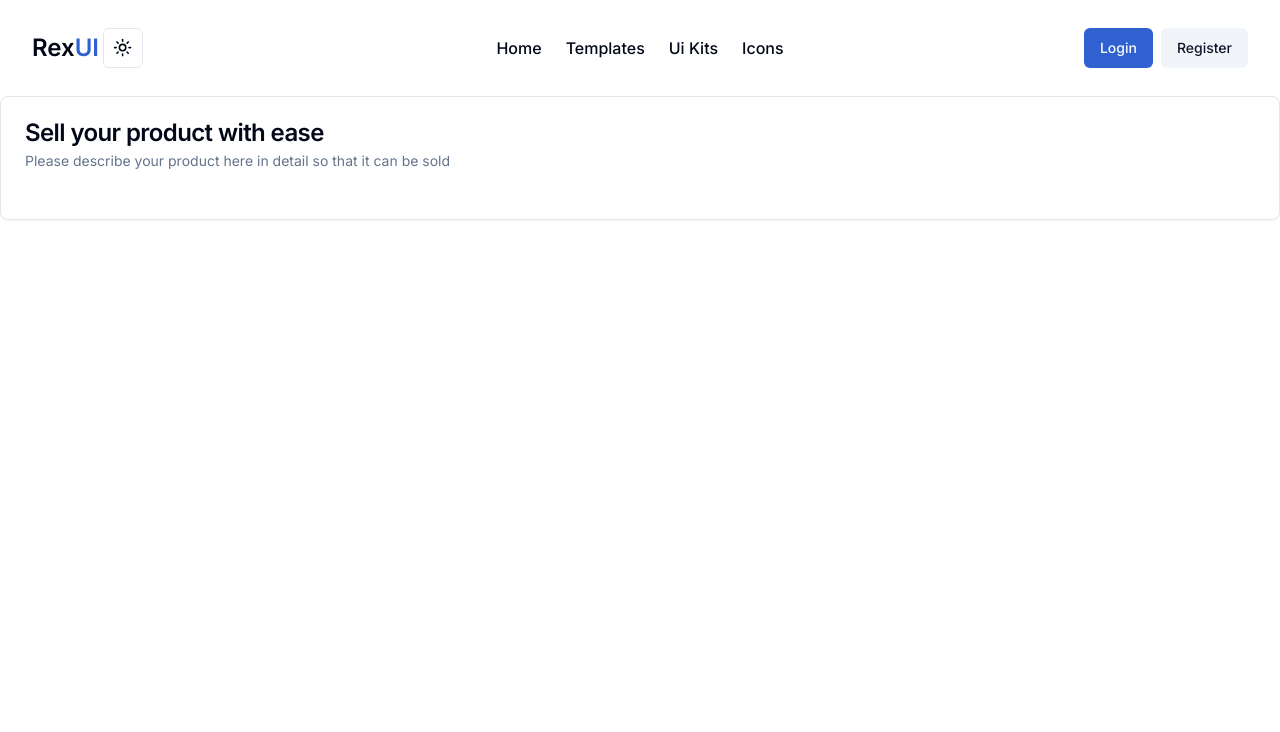
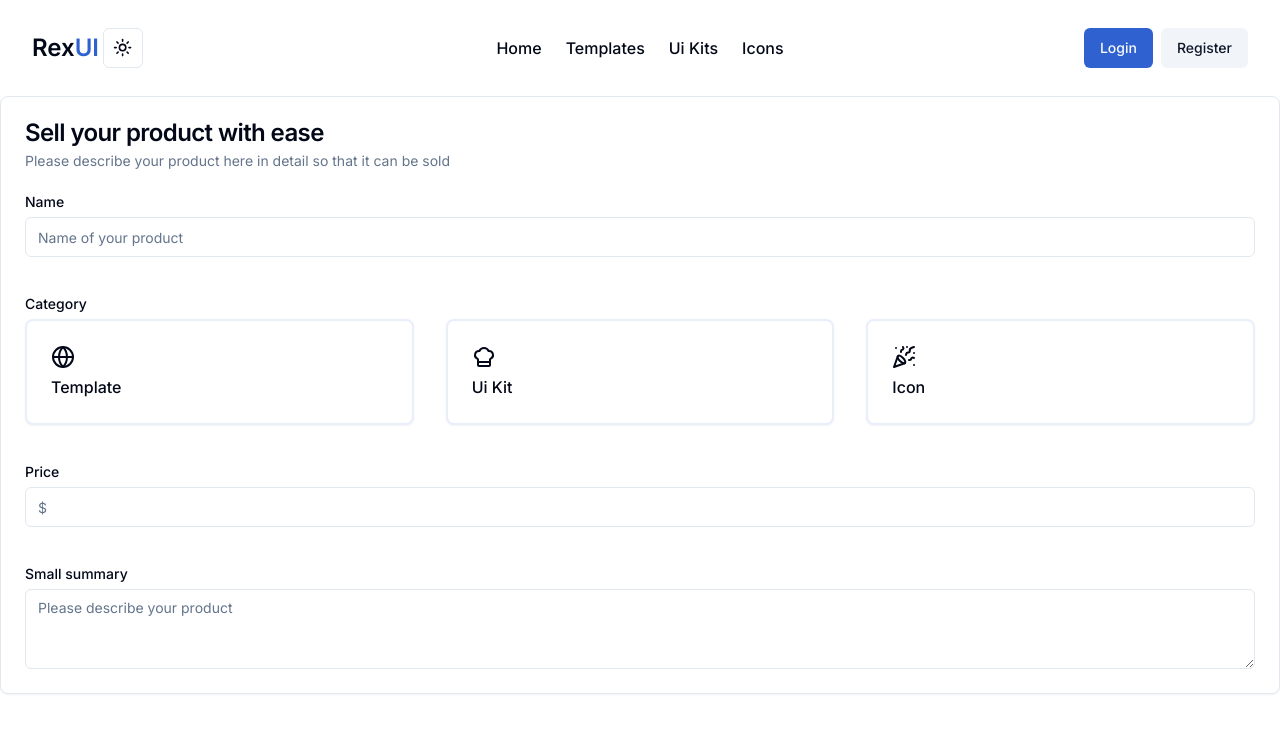
Before and after one commit to r2-h/digital_marketplace, a Next.js app: page /sell in a window 1280 px wide. Shown: the top 732 px of the page. Built offline with nearby package versions, Linux system fonts and the light colour scheme; no server answers.

Commit message:
before tiptap

```diff
--- a/app/sell/loading.tsx
+++ b/app/sell/loading.tsx
@@ -1,9 +1,14 @@
-import { Loader } from "lucide-react"
+import { Card, CardHeader } from "@/components/ui/card";
+import { Skeleton } from "@/components/ui/skeleton";
 
-export default function Loading() {
+export default function SellRouteLoading() {
   return (
-    <div className="flex items-center gap-5 justify-center">
-      <Loader className="animate-spin" /> Loading...
+    <div className="max-w-7xl mx-auto px-4 md:px-8">
+      <Card>
+        <CardHeader className="h-[1000px]">
+          <Skeleton className="w-full h-full" />
+        </CardHeader>
+      </Card>
     </div>
-  )
+  );
 }
--- a/app/sell/page.tsx
+++ b/app/sell/page.tsx
@@ -1,4 +1,8 @@
+import { SelectCategory } from "@/components/SelectCategory"
 import { Card, CardContent, CardDescription, CardHeader, CardTitle } from "@/components/ui/card"
+import { Input } from "@/components/ui/input"
+import { Label } from "@/components/ui/label"
+import { Textarea } from "@/components/ui/textarea"
 
 export default async function SellPage() {
   return (
@@ -12,7 +16,22 @@
             </CardDescription>
           </CardHeader>
           <CardContent className="flex flex-col gap-y-10">
-            <div></div>
+            <div className="flex flex-col gap-y-2">
+              <Label htmlFor="email">Name</Label>
+              <Input type="text" placeholder="Name of your product" />
+            </div>
+            <div className="flex flex-col gap-y-2">
+              <Label htmlFor="email">Category</Label>
+              <SelectCategory />
+            </div>
+            <div className="flex flex-col gap-y-2">
+              <Label htmlFor="email">Price</Label>
+              <Input placeholder="$" type="number" />
+            </div>
+            <div className="flex flex-col gap-y-2">
+              <Label htmlFor="email">Small summary</Label>
+              <Textarea placeholder="Please describe your product" />
+            </div>
           </CardContent>
         </form>
       </Card>
--- /dev/null
+++ b/components/SelectCategory.tsx
@@ -0,0 +1,29 @@
+"use client"
+import { Card, CardHeader } from "@/components/ui/card"
+import { categoryItems } from "@/lib/category-items"
+
+import { useState } from "react"
+
+export function SelectCategory() {
+  const [selectedCategory, setSelectedCategory] = useState<string | null>(null)
+  return (
+    <div className="grid gird-cols-1 sm:grid-cols-2 md:grid-cols-3 gap-8">
+      <input type="hidden" name="category" value={selectedCategory || ""} />
+      {categoryItems.map((item) => (
+        <div key={item.id} className="cursor-pointer">
+          <Card
+            className={
+              selectedCategory === item.name ? "border-primary border-2" : "border-2 border-primary/10"
+            }
+            onClick={() => setSelectedCategory(item.name)}
+          >
+            <CardHeader>
+              {item.image}
+              <h3 className="font-medium">{item.title}</h3>
+            </CardHeader>
+          </Card>
+        </div>
+      ))}
+    </div>
+  )
+}
--- /dev/null
+++ b/components/ui/input.tsx
@@ -0,0 +1,25 @@
+import * as React from "react"
+
+import { cn } from "@/lib/utils"
+
+export interface InputProps
+  extends React.InputHTMLAttributes<HTMLInputElement> {}
+
+const Input = React.forwardRef<HTMLInputElement, InputProps>(
+  ({ className, type, ...props }, ref) => {
+    return (
+      <input
+        type={type}
+        className={cn(
+          "flex h-10 w-full rounded-md border border-input bg-background px-3 py-2 text-sm ring-offset-background file:border-0 file:bg-transparent file:text-sm file:font-medium placeholder:text-muted-foreground focus-visible:outline-none focus-visible:ring-2 focus-visible:ring-ring focus-visible:ring-offset-2 disabled:cursor-not-allowed disabled:opacity-50",
+          className
+        )}
+        ref={ref}
+        {...props}
+      />
+    )
+  }
+)
+Input.displayName = "Input"
+
+export { Input }
--- /dev/null
+++ b/components/ui/label.tsx
@@ -0,0 +1,26 @@
+"use client"
+
+import * as React from "react"
+import * as LabelPrimitive from "@radix-ui/react-label"
+import { cva, type VariantProps } from "class-variance-authority"
+
+import { cn } from "@/lib/utils"
+
+const labelVariants = cva(
+  "text-sm font-medium leading-none peer-disabled:cursor-not-allowed peer-disabled:opacity-70"
+)
+
+const Label = React.forwardRef<
+  React.ElementRef<typeof LabelPrimitive.Root>,
+  React.ComponentPropsWithoutRef<typeof LabelPrimitive.Root> &
+    VariantProps<typeof labelVariants>
+>(({ className, ...props }, ref) => (
+  <LabelPrimitive.Root
+    ref={ref}
+    className={cn(labelVariants(), className)}
+    {...props}
+  />
+))
+Label.displayName = LabelPrimitive.Root.displayName
+
+export { Label }
--- /dev/null
+++ b/components/ui/skeleton.tsx
@@ -0,0 +1,15 @@
+import { cn } from "@/lib/utils"
+
+function Skeleton({
+  className,
+  ...props
+}: React.HTMLAttributes<HTMLDivElement>) {
+  return (
+    <div
+      className={cn("animate-pulse rounded-md bg-muted", className)}
+      {...props}
+    />
+  )
+}
+
+export { Skeleton }
--- /dev/null
+++ b/components/ui/textarea.tsx
@@ -0,0 +1,24 @@
+import * as React from "react"
+
+import { cn } from "@/lib/utils"
+
+export interface TextareaProps
+  extends React.TextareaHTMLAttributes<HTMLTextAreaElement> {}
+
+const Textarea = React.forwardRef<HTMLTextAreaElement, TextareaProps>(
+  ({ className, ...props }, ref) => {
+    return (
+      <textarea
+        className={cn(
+          "flex min-h-[80px] w-full rounded-md border border-input bg-background px-3 py-2 text-sm ring-offset-background placeholder:text-muted-foreground focus-visible:outline-none focus-visible:ring-2 focus-visible:ring-ring focus-visible:ring-offset-2 disabled:cursor-not-allowed disabled:opacity-50",
+          className
+        )}
+        ref={ref}
+        {...props}
+      />
+    )
+  }
+)
+Textarea.displayName = "Textarea"
+
+export { Textarea }
--- /dev/null
+++ b/lib/category-items.tsx
@@ -0,0 +1,30 @@
+import { ChefHat, Globe, PartyPopper } from "lucide-react"
+import { ReactNode } from "react"
+
+type Items = {
+  name: string
+  title: string
+  image: ReactNode
+  id: number
+}
+
+export const categoryItems: Items[] = [
+  {
+    id: 0,
+    name: "template",
+    title: "Template",
+    image: <Globe />,
+  },
+  {
+    id: 1,
+    name: "uikit",
+    title: "Ui Kit",
+    image: <ChefHat />,
+  },
+  {
+    id: 2,
+    name: "icon",
+    title: "Icon",
+    image: <PartyPopper />,
+  },
+]
--- a/package.json
+++ b/package.json
@@ -13,7 +13,11 @@
     "@radix-ui/react-avatar": "^1.0.4",
     "@radix-ui/react-dialog": "^1.0.5",
     "@radix-ui/react-dropdown-menu": "^2.0.6",
+    "@radix-ui/react-label": "^2.0.2",
     "@radix-ui/react-slot": "^1.0.2",
+    "@tiptap/pm": "^2.4.0",
+    "@tiptap/react": "^2.4.0",
+    "@tiptap/starter-kit": "^2.4.0",
     "class-variance-authority": "^0.7.0",
     "clsx": "^2.1.1",
     "lucide-react": "^0.379.0",
```
Also changed, not shown: 1 other file (tests, documents, lock files or other folders).
